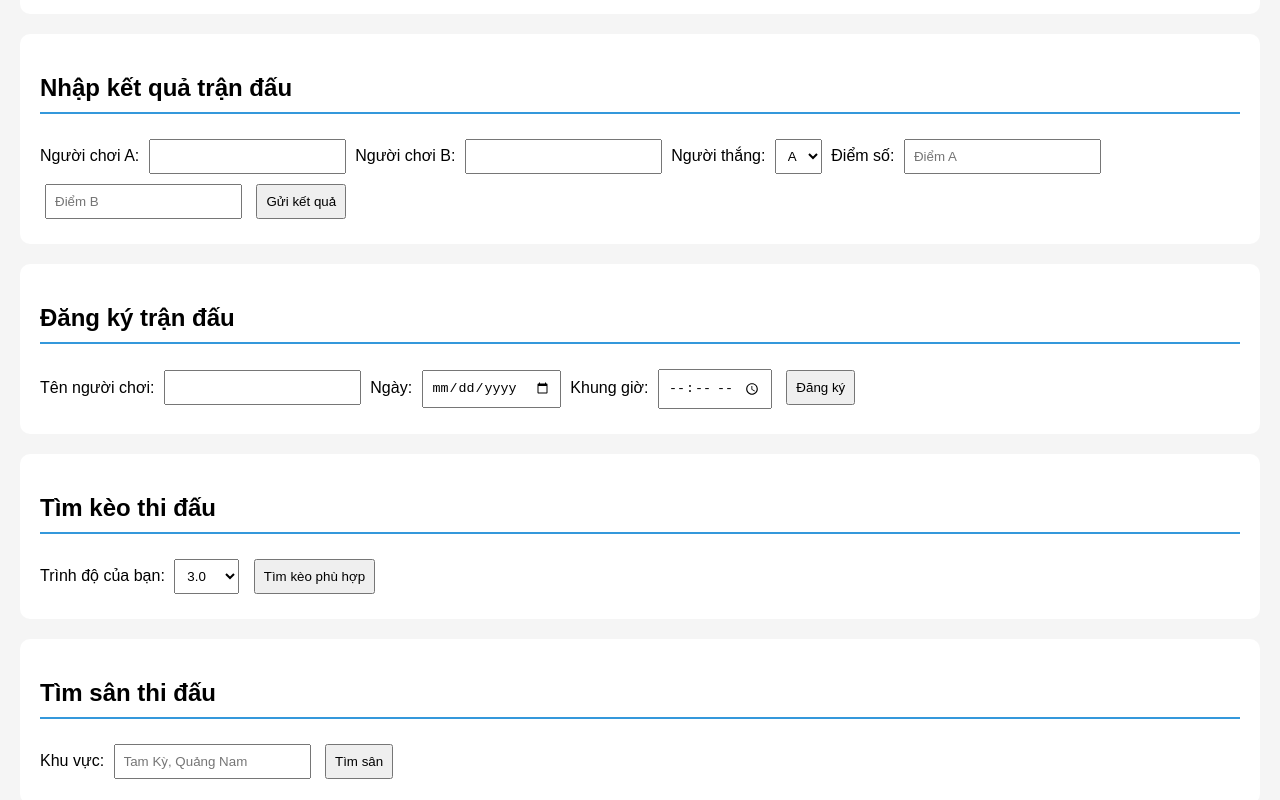
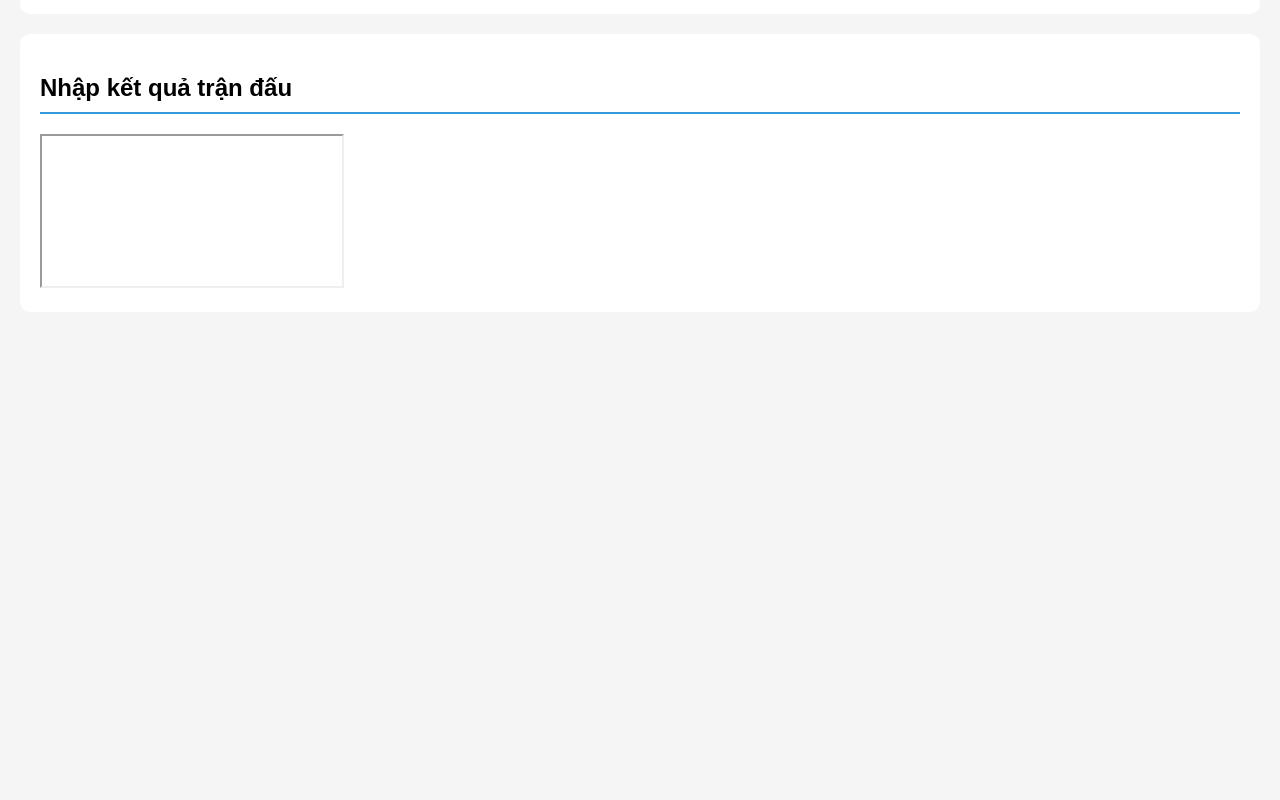
Before and after one commit to hanhatanhbk/pickleballtk, a plain HTML site: page index.html in a window 1280 px wide. Shown: the part 800-1600 px from the top of the page. After the commit the page ends 1112 px from the top, so only its background shows below. Drawn offline with Linux system fonts and the light colour scheme.

Commit message:
Update index.html

```diff
--- a/index.html
+++ b/index.html
@@ -61,21 +61,7 @@
 
   <section id="input">
     <h2>Nhập kết quả trận đấu</h2>
-    <form>
-      <label>Người chơi A:</label>
-      <input type="text" name="playerA">
-      <label>Người chơi B:</label>
-      <input type="text" name="playerB">
-      <label>Người thắng:</label>
-      <select name="winner">
-        <option value="A">A</option>
-        <option value="B">B</option>
-      </select>
-      <label>Điểm số:</label>
-      <input type="number" name="scoreA" placeholder="Điểm A">
-      <input type="number" name="scoreB" placeholder="Điểm B">
-      <button type="submit">Gửi kết quả</button>
-    </form>
+    <iframe src="https://forms.gle/sSCBZr6o5kkyNWbF6>Đang tải…</iframe>
   </section>
 
   <section id="register">
```
